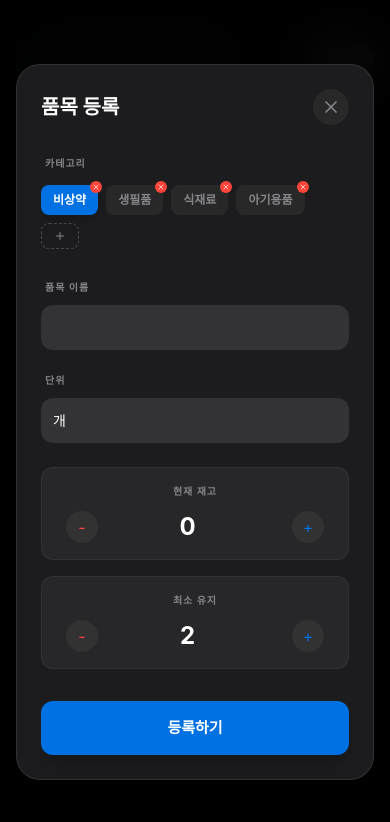
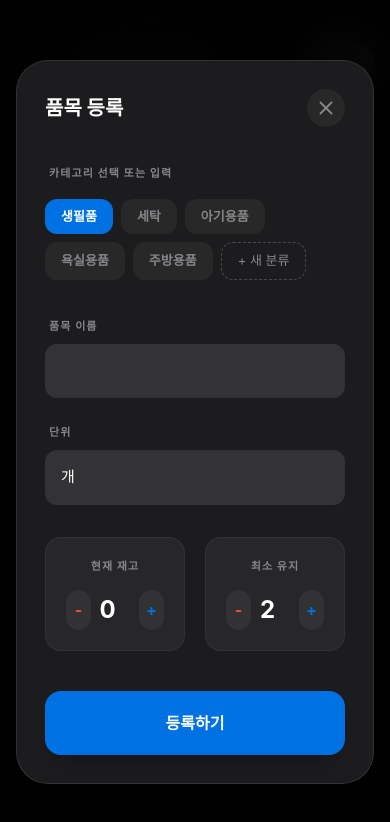
Before and after one commit to hyeoni2/home-inventory, a Next.js app: page / in a window 390 px wide. Both pictures are taken after typing "Sample" into the empty fields and a click on the button "추가". Shown: the top 822 px of the page. Built offline with nearby package versions, Linux system fonts and the light colour scheme.

Commit message:
카테고리 노출 오류 해결 및 필터(구매/준비) 분리 완료

```diff
--- a/pages/index.js
+++ b/pages/index.js
@@ -22,28 +22,22 @@ export default function Home({ initialData }) {
   const [deleteIndex, setDeleteIndex] = useState(null);
   const [toastMessage, setToastMessage] = useState('');
   const [activeFilter, setActiveFilter] = useState('전체');
-
-  // ✨ 필터 상태 분리
-  const [filterMode, setFilterMode] = useState('all'); // 'all', 'low', 'ready'
-
+  const [filterMode, setFilterMode] = useState('all');
   const [searchTerm, setSearchTerm] = useState('');
   const [isCatExpanded, setIsCatExpanded] = useState(false);
   const [needsMoreButton, setNeedsMoreButton] = useState(false);
   const catContainerRef = useRef(null);
 
-  const [categories, setCategories] = useState(['아기용품', '식재료', '생필품', '비상약'].sort((a, b) => a.localeCompare(b, 'ko')));
+  // ✨ [자동 추출] 품목 데이터에서 카테고리 목록을 자동으로 뽑아냄
+  const categories = useMemo(() => {
+    const uniqueCats = Array.from(new Set(items.map(item => item.category)));
+    return uniqueCats.sort((a, b) => a.localeCompare(b, 'ko'));
+  }, [items]);
+
+  const units = ['개', '팩', '박스', '봉지', '통', 'ml', '캔', '롤'];
+  const [formData, setFormData] = useState({ name: '', category: '', current: 0, min: 2, unit: '개' });
   const [newCatInput, setNewCatInput] = useState('');
   const [isAddingCat, setIsAddingCat] = useState(false);
-  const units = ['개', '팩', '박스', '봉지', '통', 'ml', '캔', '롤'];
-  const [formData, setFormData] = useState({ name: '', category: '아기용품', current: 0, min: 2, unit: '개' });
-
-  const categoryCounts = useMemo(() => {
-    const counts = { '전체': items.filter(i => i.current <= i.min).length };
-    categories.forEach(cat => {
-      counts[cat] = items.filter(i => i.category === cat && i.current <= i.min).length;
-    });
-    return counts;
-  }, [items, categories]);
 
   useEffect(() => {
     if (catContainerRef.current) {
@@ -59,16 +53,21 @@ export default function Home({ initialData }) {
     }
   }, [toastMessage]);
 
+  const categoryCounts = useMemo(() => {
+    const counts = { '전체': items.filter(i => i.current <= i.min).length };
+    categories.forEach(cat => {
+      counts[cat] = items.filter(i => i.category === cat && i.current <= i.min).length;
+    });
+    return counts;
+  }, [items, categories]);
+
   const filteredItems = useMemo(() => {
     return items.filter(item => {
       const matchCategory = activeFilter === '전체' || item.category === activeFilter;
       const matchSearch = item.name.toLowerCase().includes(searchTerm.toLowerCase());
-
-      // ✨ 필터 로직 상세화
       let matchStatus = true;
       if (filterMode === 'low') matchStatus = item.current < item.min;
       if (filterMode === 'ready') matchStatus = item.current === item.min;
-
       return matchCategory && matchSearch && matchStatus;
     });
   }, [items, activeFilter, filterMode, searchTerm]);
@@ -90,9 +89,9 @@ export default function Home({ initialData }) {
         headers: { 'Content-Type': 'application/json' },
         body: JSON.stringify({ content: mdContent }),
       });
-      if (response.ok) setToastMessage('수정이 완료되었습니다! ✅');
+      if (response.ok) setToastMessage('수정 완료');
     } catch (error) {
-      setToastMessage('연결 오류! ❌');
+      setToastMessage('저장 오류');
     }
   };
 
@@ -106,14 +105,15 @@ export default function Home({ initialData }) {
       setFormData({ ...item });
       setEditingId(item.id);
     } else {
-      setFormData({ name: '', category: categories[0], current: 0, min: 2, unit: '개' });
+      setFormData({ name: '', category: categories[0] || '분류없음', current: 0, min: 2, unit: '개' });
       setEditingId(null);
     }
     setIsModalOpen(true);
+    setIsAddingCat(false);
   };
 
   const handleSave = () => {
-    if (!formData.name) return;
+    if (!formData.name || !formData.category) return;
     let updated = editingId !== null ? items.map(item => item.id === editingId ? formData : item) : [...items, { ...formData, id: Date.now() }];
     saveToFile(updated);
     setIsModalOpen(false);
@@ -125,32 +125,20 @@ export default function Home({ initialData }) {
     setDeleteIndex(null);
   };
 
-  const addCategory = () => {
-    if (newCatInput && !categories.includes(newCatInput)) {
-      setCategories([...categories, newCatInput].sort((a, b) => a.localeCompare(b, 'ko')));
-    }
-    setNewCatInput('');
-    setIsAddingCat(false);
-  };
-
-  const removeCategory = (catToDelete) => {
-    if (categories.length <= 1) return;
-    setCategories(categories.filter(c => c !== catToDelete).sort((a, b) => a.localeCompare(b, 'ko')));
-  };
-
   return (
-    <div className="min-h-screen bg-[#0a0a0a] text-[#f5f5f7] p-4 md:p-20 font-[-apple-system,system-ui,sans-serif] antialiased overflow-x-hidden">
+    <div className="min-h-screen bg-[#0a0a0a] text-[#f5f5f7] p-4 md:p-20 font-[-apple-system,system-ui,sans-serif] antialiased overflow-x-hidden relative">
       <div className="max-w-3xl mx-auto w-full">
 
         {toastMessage && (
-          <div className="fixed top-10 left-1/2 -translate-x-1/2 z-[100] bg-[#0071e3] text-white px-6 py-3 rounded-full font-bold shadow-2xl animate-in fade-in slide-in-from-top-4">
-            {toastMessage}
+          <div className="fixed bottom-10 left-1/2 -translate-x-1/2 md:left-auto md:right-10 md:translate-x-0 z-[100] bg-white/10 backdrop-blur-xl border border-white/20 text-white px-6 py-3.5 rounded-2xl font-medium shadow-2xl animate-in fade-in slide-in-from-bottom-4 flex items-center gap-3">
+            <div className="w-2 h-2 rounded-full bg-[#0071e3] shadow-[0_0_10px_#0071e3]"></div>
+            <span className="text-[14px] tracking-tight">{toastMessage}</span>
           </div>
         )}
 
         <header className="mb-8 md:mb-16">
           <div className="flex justify-between items-end mb-8 md:mb-12 pb-6 border-b border-white/5">
-            <div className="space-y-2">
+            <div className="space-y-2 text-left">
               <p className="text-[10px] md:text-[12px] font-bold text-[#86868b] tracking-[0.2em] opacity-60 uppercase italic">GURI DOOSAN DASHBOARD</p>
               <div className="flex items-center gap-3">
                 <div className="w-10 h-10 md:w-14 md:h-14 bg-[#1c1c1e] rounded-xl flex items-center justify-center border border-white/5 shadow-2xl">
@@ -169,27 +157,28 @@ export default function Home({ initialData }) {
             </div>
 
             <div className="flex flex-col gap-3">
-              <div ref={catContainerRef} className={`flex flex-wrap gap-2 items-center transition-all duration-300 overflow-hidden ${isCatExpanded ? 'max-h-[500px]' : 'max-h-[85px] md:max-h-[100px]'}`}>
+              <div ref={catContainerRef} className={`flex flex-wrap gap-2 items-center transition-all duration-300 overflow-hidden ${isCatExpanded ? 'max-h-[500px]' : 'max-h-[95px]'}`}>
+                {/* ✨ 디자인 보강: 가독성 높은 카테고리 탭 */}
                 {['전체', ...categories].map(cat => (
-                  <button key={cat} onClick={() => setActiveFilter(cat)} className={`flex items-center gap-1.5 px-4 py-2 rounded-full text-[12px] font-bold transition-all ${activeFilter === cat ? 'bg-[#1c1c1e] text-white border border-white/20' : 'text-[#86868b] hover:text-white'}`}>
+                  <button
+                    key={cat}
+                    onClick={() => setActiveFilter(cat)}
+                    className={`flex items-center gap-1.5 px-4 py-2.5 rounded-full text-[13px] font-bold transition-all border ${activeFilter === cat ? 'bg-[#1c1c1e] text-white border-white/30' : 'text-[#86868b] border-transparent hover:text-white hover:bg-white/5'}`}
+                  >
                     {cat}
-                    {categoryCounts[cat] > 0 && <span className={`text-[9px] px-1.5 py-0.5 rounded-md font-black ${activeFilter === cat ? 'bg-[#ff453a] text-white' : 'bg-[#ff453a]/15 text-[#ff453a]'}`}>{categoryCounts[cat]}</span>}
+                    {categoryCounts[cat] > 0 && <span className={`text-[10px] px-1.5 py-0.5 rounded-md font-black ${activeFilter === cat ? 'bg-[#ff453a] text-white' : 'bg-[#ff453a]/20 text-[#ff453a]'}`}>{categoryCounts[cat]}</span>}
                   </button>
                 ))}
+                {needsMoreButton && (
+                  <button onClick={() => setIsCatExpanded(!isCatExpanded)} className="flex items-center gap-1 px-3 py-2 text-[11px] font-bold text-[#0071e3] hover:opacity-80 transition-all">
+                    {isCatExpanded ? <><ChevronUp size={14}/> 접기</> : <><ChevronDown size={14}/> 더보기</>}
+                  </button>
+                )}
               </div>
 
-              {/* ✨ 필터 버튼 레이아웃 분리 */}
               <div className="flex gap-2">
-                <button
-                  onClick={() => setFilterMode(filterMode === 'low' ? 'all' : 'low')}
-                  className={`flex-1 flex items-center justify-center gap-2 px-4 py-3 rounded-2xl text-[12px] font-bold border transition-all ${filterMode === 'low' ? 'bg-[#ff453a]/20 border-[#ff453a] text-[#ff453a]' : 'bg-[#1c1c1e] border-white/10 text-[#86868b]'}`}>
-                  <ShoppingCart size={14} /> 구매가 필요해요!!
-                </button>
-                <button
-                  onClick={() => setFilterMode(filterMode === 'ready' ? 'all' : 'ready')}
-                  className={`flex-1 flex items-center justify-center gap-2 px-4 py-3 rounded-2xl text-[12px] font-bold border transition-all ${filterMode === 'ready' ? 'bg-[#ffcc00]/20 border-[#ffcc00] text-[#ffcc00]' : 'bg-[#1c1c1e] border-white/10 text-[#86868b]'}`}>
-                  <Bell size={14} /> 따로 준비해요!!
-                </button>
+                <button onClick={() => setFilterMode(filterMode === 'low' ? 'all' : 'low')} className={`flex-1 flex items-center justify-center gap-2 px-4 py-3.5 rounded-2xl text-[12px] font-bold border transition-all ${filterMode === 'low' ? 'bg-[#ff453a]/20 border-[#ff453a] text-[#ff453a]' : 'bg-[#1c1c1e] border-white/10 text-[#86868b]'}`}><ShoppingCart size={14} /> 구매가 필요해요!!</button>
+                <button onClick={() => setFilterMode(filterMode === 'ready' ? 'all' : 'ready')} className={`flex-1 flex items-center justify-center gap-2 px-4 py-3.5 rounded-2xl text-[12px] font-bold border transition-all ${filterMode === 'ready' ? 'bg-[#ffcc00]/20 border-[#ffcc00] text-[#ffcc00]' : 'bg-[#1c1c1e] border-white/10 text-[#86868b]'}`}><Bell size={14} /> 따로 준비해요!!</button>
               </div>
             </div>
           </div>
@@ -200,13 +189,12 @@ export default function Home({ initialData }) {
             const isShort = item.current < item.min;
             const isJustEnough = item.current === item.min;
             return (
-              <div key={idx} className={`group relative border border-white/5 rounded-2xl md:rounded-3xl p-5 md:p-8 flex flex-col sm:flex-row items-start sm:items-center justify-between gap-4 transition-all
-                ${isShort ? 'bg-[#ff453a]/5' : isJustEnough ? 'bg-[#ffcc00]/5' : 'bg-[#1c1c1e]/50'}`}>
+              <div key={idx} className={`group relative border border-white/5 rounded-2xl md:rounded-3xl p-6 md:p-8 flex flex-col sm:flex-row items-start sm:items-center justify-between gap-4 transition-all ${isShort ? 'bg-[#ff453a]/5' : isJustEnough ? 'bg-[#ffcc00]/5' : 'bg-[#1c1c1e]/50'}`}>
                 {isShort && <div className="absolute left-0 top-4 bottom-4 w-1 bg-[#ff453a] rounded-r-full shadow-lg shadow-[#ff453a]/30"></div>}
                 {isJustEnough && <div className="absolute left-0 top-4 bottom-4 w-1 bg-[#ffcc00] rounded-r-full shadow-lg shadow-[#ffcc00]/30"></div>}
-                <div className="flex-1 w-full sm:w-auto">
+                <div className="flex-1 w-full sm:w-auto text-left">
                   <div className="flex items-center gap-3 mb-2">
-                    <h3 className="text-[18px] md:text-[21px] font-bold text-white group-hover:text-[#0071e3] transition-colors cursor-pointer" onClick={() => openModal(item)}>{item.name}</h3>
+                    <h3 className="text-[19px] md:text-[21px] font-bold text-white group-hover:text-[#0071e3] transition-colors cursor-pointer" onClick={() => openModal(item)}>{item.name}</h3>
                     {isShort && <span className="text-[#ff453a] text-[9px] font-black px-1.5 py-0.5 rounded-full border border-[#ff453a]/30 bg-[#ff453a]/15">🚨 부족</span>}
                     {isJustEnough && <span className="text-[#ffcc00] text-[9px] font-black px-1.5 py-0.5 rounded-full border border-[#ffcc00]/30 bg-[#ffcc00]/15">⚠️ 준비</span>}
                   </div>
@@ -217,16 +205,16 @@ export default function Home({ initialData }) {
                   </div>
                 </div>
                 <div className="flex items-center justify-between w-full sm:w-auto gap-4 md:gap-8">
-                  <div className="flex items-center gap-2 md:gap-3 bg-black rounded-full p-1 border border-white/5 shadow-inner">
-                    <button onClick={() => handleQuickAdjust(item.id, item.current - 1)} className="w-7 h-7 md:w-8 md:h-8 rounded-full flex items-center justify-center text-[#ff453a] active:scale-90 font-bold text-lg">-</button>
-                    <div className="w-12 md:w-16">
-                      <input type="number" value={item.current} onChange={(e) => handleQuickAdjust(item.id, parseInt(e.target.value) || 0)} className="w-full bg-transparent text-[22px] md:text-[28px] font-bold text-white italic text-center focus:outline-none focus:text-[#0071e3]"/>
+                  <div className="flex items-center gap-2 md:gap-3 bg-black rounded-full p-1.5 border border-white/5 shadow-inner">
+                    <button onClick={() => handleQuickAdjust(item.id, item.current - 1)} className="w-8 h-8 rounded-full flex items-center justify-center text-[#ff453a] active:scale-90 font-bold text-lg hover:bg-white/5">-</button>
+                    <div className="w-14">
+                      <input type="number" value={item.current} onChange={(e) => handleQuickAdjust(item.id, parseInt(e.target.value) || 0)} className="w-full bg-transparent text-[24px] md:text-[28px] font-bold text-white italic text-center focus:outline-none focus:text-[#0071e3]"/>
                     </div>
-                    <button onClick={() => handleQuickAdjust(item.id, item.current + 1)} className="w-7 h-7 md:w-8 md:h-8 rounded-full flex items-center justify-center text-[#0071e3] active:scale-90 font-bold text-lg">+</button>
+                    <button onClick={() => handleQuickAdjust(item.id, item.current + 1)} className="w-8 h-8 rounded-full flex items-center justify-center text-[#0071e3] active:scale-90 font-bold text-lg hover:bg-white/5">+</button>
                   </div>
                   <div className="flex items-center gap-1 pr-1">
-                    <button onClick={() => openModal(item)} className="p-2 text-[#86868b] hover:text-[#0071e3] transition-colors"><Edit3 size={16} /></button>
-                    <button onClick={() => setDeleteIndex(idx)} className="p-2 text-[#48484a] hover:text-[#ff453a] transition-colors"><Trash2 size={16} /></button>
+                    <button onClick={() => openModal(item)} className="p-2 text-[#86868b] hover:text-[#0071e3] transition-colors"><Edit3 size={17} /></button>
+                    <button onClick={() => setDeleteIndex(idx)} className="p-2 text-[#48484a] hover:text-[#ff453a] transition-colors"><Trash2 size={17} /></button>
                   </div>
                 </div>
               </div>
@@ -234,82 +222,68 @@ export default function Home({ initialData }) {
           })}
         </div>
 
+        {/* 🎨 모달: 카테고리 수정 및 선택 로직 보강 */}
         {isModalOpen && (
           <div className="fixed inset-0 z-50 flex items-center justify-center bg-black/95 backdrop-blur-xl p-4 overflow-y-auto">
-            <div className="bg-[#1c1c1e] border border-white/10 w-full max-w-lg rounded-[1.5rem] p-6 md:p-10 shadow-2xl my-auto animate-in zoom-in-95">
-              <div className="flex justify-between items-center mb-6 md:mb-10">
+            <div className="bg-[#1c1c1e] border border-white/10 w-full max-w-lg rounded-[2rem] p-7 md:p-10 shadow-2xl my-auto animate-in zoom-in-95">
+              <div className="flex justify-between items-center mb-8 md:mb-10">
                 <h2 className="text-xl md:text-2xl font-bold text-white">{editingId !== null ? '품목 수정' : '품목 등록'}</h2>
-                <button onClick={() => setIsModalOpen(false)} className="text-[#86868b] p-2 bg-white/5 rounded-full"><X size={20}/></button>
+                <button onClick={() => setIsModalOpen(false)} className="text-[#86868b] p-2 bg-white/5 rounded-full"><X size={22}/></button>
               </div>
-              <div className="space-y-6 md:space-y-8">
-                <div className="space-y-3 text-left">
-                  <label className="text-[10px] font-bold text-[#86868b] uppercase tracking-widest ml-1">카테고리</label>
+              <div className="space-y-8">
+                <div className="space-y-4 text-left">
+                  <label className="text-[11px] font-bold text-[#86868b] uppercase tracking-widest ml-1">카테고리 선택 또는 입력</label>
                   <div className="flex flex-wrap gap-2">
                     {categories.map((cat) => (
-                      <div key={cat} className="group/cat relative shrink-0">
-                        <button onClick={() => setFormData({...formData, category: cat})} className={`px-3 py-1.5 rounded-lg text-[12px] font-bold transition-all ${formData.category === cat ? 'bg-[#0071e3] text-white shadow-lg' : 'bg-white/5 text-[#86868b]'}`}>{cat}</button>
-                        <button onClick={(e) => { e.stopPropagation(); removeCategory(cat); }} className="absolute -top-1 -right-1 bg-[#ff453a] text-white rounded-full p-0.5 opacity-100"><X size={8} /></button>
-                      </div>
+                      <button key={cat} onClick={() => setFormData({...formData, category: cat})} className={`px-4 py-2 rounded-xl text-[13px] font-bold transition-all ${formData.category === cat ? 'bg-[#0071e3] text-white' : 'bg-white/5 text-[#86868b] hover:bg-white/10'}`}>{cat}</button>
                     ))}
                     {isAddingCat ? (
-                      <input autoFocus value={newCatInput} onChange={(e)=>setNewCatInput(e.target.value)} onBlur={addCategory} onKeyDown={(e)=>e.key==='Enter'&&addCategory()} className="bg-white/5 border border-[#0071e3] rounded-lg px-2 py-1 text-[12px] text-white w-20 outline-none"/>
+                      <input autoFocus value={newCatInput} onChange={(e)=>setNewCatInput(e.target.value)} onBlur={() => {if(newCatInput)setFormData({...formData, category: newCatInput}); setIsAddingCat(false);}} onKeyDown={(e)=>{if(e.key==='Enter'){setFormData({...formData, category: newCatInput}); setIsAddingCat(false);}}} className="bg-white/5 border border-[#0071e3] rounded-xl px-3 py-1.5 text-[13px] text-white w-28 outline-none"/>
                     ) : (
-                      <button onClick={() => setIsAddingCat(true)} className="px-3 py-1.5 rounded-lg border border-dashed border-white/20 text-[#86868b] text-[12px]"><Plus size={12}/></button>
+                      <button onClick={() => setIsAddingCat(true)} className="px-4 py-2 rounded-xl border border-dashed border-white/20 text-[#86868b] text-[13px]">+ 새 분류</button>
                     )}
                   </div>
                 </div>
-                <div className="grid grid-cols-1 md:grid-cols-2 gap-4 text-left">
+                <div className="grid grid-cols-1 md:grid-cols-2 gap-5 text-left">
                   <div className="space-y-2">
-                    <label className="text-[10px] font-bold text-[#86868b] uppercase tracking-widest ml-1">품목 이름</label>
-                    <input type="text" value={formData.name} onChange={(e) => setFormData({...formData, name: e.target.value})} className="w-full bg-white/10 rounded-xl p-3 text-[14px] text-white outline-none" />
+                    <label className="text-[11px] font-bold text-[#86868b] uppercase tracking-widest ml-1">품목 이름</label>
+                    <input type="text" value={formData.name} onChange={(e) => setFormData({...formData, name: e.target.value})} className="w-full bg-white/10 rounded-xl p-4 text-[15px] text-white outline-none focus:bg-white/15" />
                   </div>
                   <div className="space-y-2">
-                    <label className="text-[10px] font-bold text-[#86868b] uppercase tracking-widest ml-1">단위</label>
-                    <select value={formData.unit} onChange={(e) => setFormData({...formData, unit: e.target.value})} className="w-full bg-white/10 rounded-xl p-3 text-[14px] text-white outline-none appearance-none">
+                    <label className="text-[11px] font-bold text-[#86868b] uppercase tracking-widest ml-1">단위</label>
+                    <select value={formData.unit} onChange={(e) => setFormData({...formData, unit: e.target.value})} className="w-full bg-white/10 rounded-xl p-4 text-[15px] text-white outline-none appearance-none">
                       {units.map(u => <option key={u} value={u} className="bg-[#1c1c1e] text-white">{u}</option>)}
                     </select>
                   </div>
                 </div>
-                <div className="grid grid-cols-1 sm:grid-cols-2 gap-4">
-                  <div className="bg-white/5 rounded-xl p-4 border border-white/5">
-                    <label className="text-[10px] font-bold text-[#86868b] uppercase tracking-widest block mb-3 text-center">현재 재고</label>
-                    <div className="flex items-center justify-between px-2">
-                      <button onClick={() => setFormData(p => ({...p, current: Math.max(0, p.current - 1)}))} className="w-8 h-8 rounded-full text-[#ff453a] bg-white/5">-</button>
+                <div className="grid grid-cols-2 gap-5">
+                  <div className="bg-white/5 rounded-2xl p-5 border border-white/5">
+                    <label className="text-[11px] font-bold text-[#86868b] uppercase tracking-widest block mb-4 text-center">현재 재고</label>
+                    <div className="flex items-center justify-between">
+                      <button onClick={() => setFormData(p => ({...p, current: Math.max(0, p.current - 1)}))} className="w-10 h-10 rounded-full bg-white/5 text-[#ff453a] font-bold">-</button>
                       <input type="number" value={formData.current} onChange={(e) => setFormData({...formData, current: parseInt(e.target.value) || 0})} className="w-12 bg-transparent text-2xl font-bold text-center text-white outline-none"/>
-                      <button onClick={() => setFormData(p => ({...p, current: p.current + 1}))} className="w-8 h-8 rounded-full text-[#0071e3] bg-white/5">+</button>
+                      <button onClick={() => setFormData(p => ({...p, current: p.current + 1}))} className="w-10 h-10 rounded-full bg-white/5 text-[#0071e3] font-bold">+</button>
                     </div>
                   </div>
-                  <div className="bg-white/5 rounded-xl p-4 border border-white/5">
-                    <label className="text-[10px] font-bold text-[#86868b] uppercase tracking-widest block mb-3 text-center">최소 유지</label>
-                    <div className="flex items-center justify-between px-2">
-                      <button onClick={() => setFormData(p => ({...p, min: Math.max(0, p.min - 1)}))} className="w-8 h-8 rounded-full text-[#ff453a] bg-white/5">-</button>
+                  <div className="bg-white/5 rounded-2xl p-5 border border-white/5">
+                    <label className="text-[11px] font-bold text-[#86868b] uppercase tracking-widest block mb-4 text-center">최소 유지</label>
+                    <div className="flex items-center justify-between">
+                      <button onClick={() => setFormData(p => ({...p, min: Math.max(0, p.min - 1)}))} className="w-10 h-10 rounded-full bg-white/5 text-[#ff453a] font-bold">-</button>
                       <input type="number" value={formData.min} onChange={(e) => setFormData({...formData, min: parseInt(e.target.value) || 0})} className="w-12 bg-transparent text-2xl font-bold text-center text-white outline-none"/>
-                      <button onClick={() => setFormData(p => ({...p, min: p.min + 1}))} className="w-8 h-8 rounded-full text-[#0071e3] bg-white/5">+</button>
+                      <button onClick={() => setFormData(p => ({...p, min: p.min + 1}))} className="w-10 h-10 rounded-full bg-white/5 text-[#0071e3] font-bold">+</button>
                     </div>
                   </div>
                 </div>
               </div>
-              <button onClick={handleSave} className="w-full bg-[#0071e3] text-white font-bold py-4 rounded-xl mt-8 shadow-xl active:scale-95 transition-all text-[15px]">
+              <button onClick={handleSave} className="w-full bg-[#0071e3] text-white font-bold py-5 rounded-2xl mt-10 shadow-xl active:scale-95 transition-all text-[16px]">
                 {editingId !== null ? '수정하기' : '등록하기'}
               </button>
             </div>
           </div>
         )}
 
-        {deleteIndex !== null && (
-          <div className="fixed inset-0 z-[60] flex items-center justify-center bg-black/80 backdrop-blur-md p-6">
-            <div className="bg-[#1c1c1e] w-full max-w-xs rounded-[2rem] p-8 text-center border border-white/10 shadow-2xl animate-in zoom-in-95">
-              <h2 className="text-[18px] font-bold mb-8 text-white tracking-tight">정말 삭제하시겠습니까?</h2>
-              <div className="flex flex-col gap-3">
-                <button onClick={confirmDelete} className="py-4 bg-[#ff453a] text-white rounded-xl font-bold transition-all shadow-lg shadow-[#ff453a]/20">삭제</button>
-                <button onClick={() => setDeleteIndex(null)} className="py-4 text-[#86868b] font-medium hover:text-white">취소</button>
-              </div>
-            </div>
-          </div>
-        )}
-
-        <footer className="mt-20 mb-10 text-center py-6 border-t border-white/5 opacity-40">
-          <p className="text-[10px] text-[#86868b] tracking-[0.2em] uppercase italic">GURI DOOSAN DASHBOARD · 2026</p>
+        <footer className="mt-24 mb-10 text-center py-8 border-t border-white/5 opacity-40 text-left">
+          <p className="text-[11px] text-[#86868b] tracking-[0.2em] uppercase italic">GURI DOOSAN DASHBOARD · 2026</p>
         </footer>
       </div>
     </div>
```
